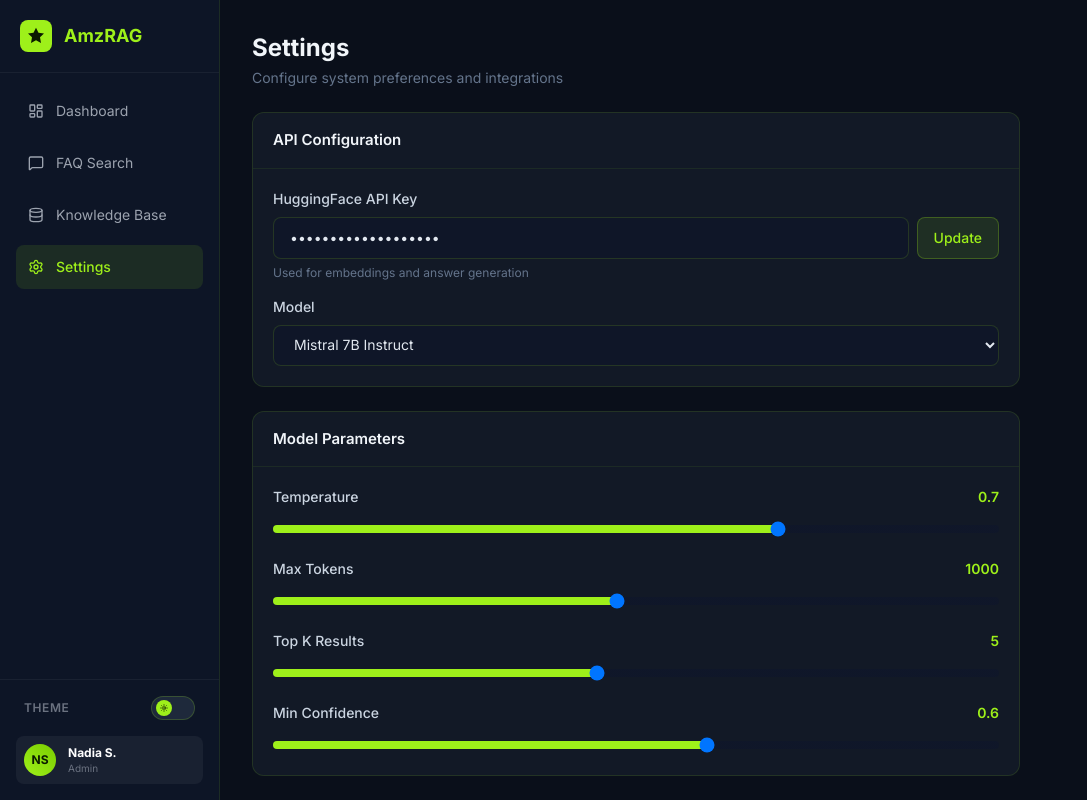
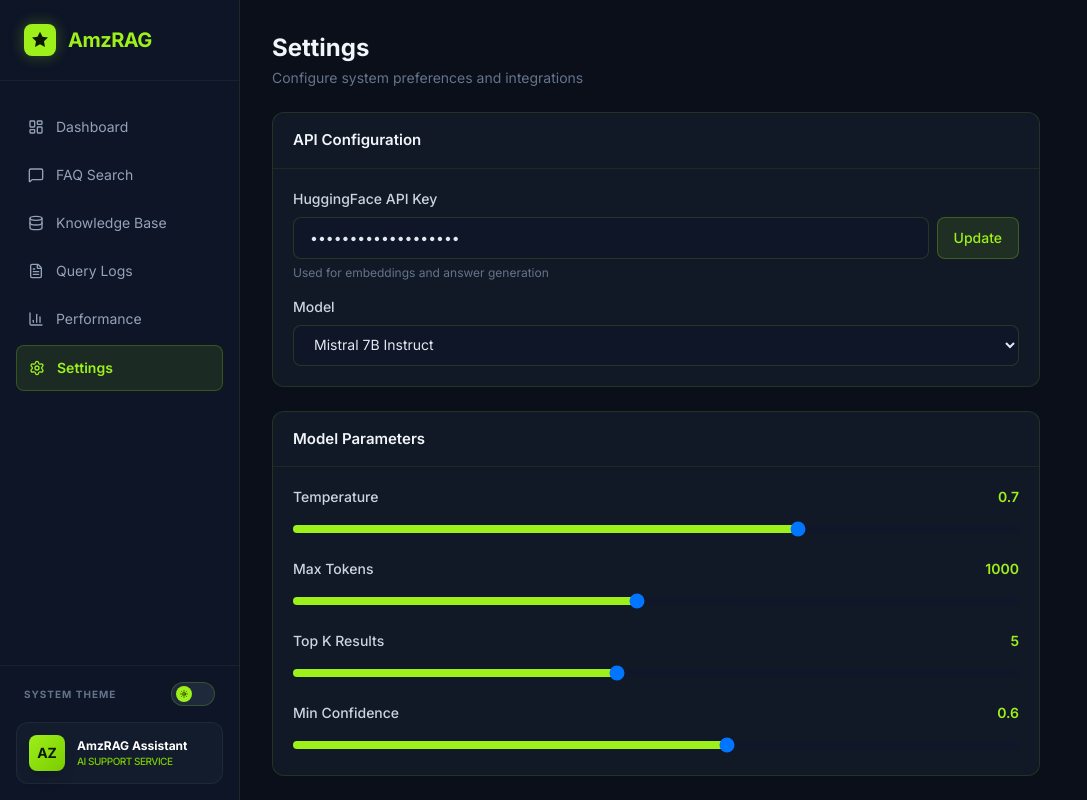
Before and after one commit to ndia4343/RAG-Chatbot-Collection, a Next.js app in the folder Amazon-FAQ-Customer-Chatbot/frontend/: page /settings in a window 1280 px wide. Shown: the whole page, without its empty margins (0-1087 px from the left). Built offline with nearby package versions, Linux system fonts and the light colour scheme.

Commit message:
Refactor Sidebar component with updated navigation

```diff
--- a/Amazon-FAQ-Customer-Chatbot/frontend/components/dashboard/Sidebar.tsx
+++ b/Amazon-FAQ-Customer-Chatbot/frontend/components/dashboard/Sidebar.tsx
@@ -2,67 +2,76 @@
 
 import Link from 'next/link'
 import { usePathname } from 'next/navigation'
-import { LayoutDashboard, MessageSquare, Database, Settings, Sun, Moon } from 'lucide-react'
-import { ThemeToggle } from '@/components/ThemeToggle' // We will create this next
+import {
+  LayoutDashboard,
+  MessageSquare,
+  Database,
+  Settings,
+  BarChart3,
+  FileText
+} from 'lucide-react'
+import { ThemeToggle } from '@/components/ThemeToggle'
 
 const navigation = [
-  { name: 'Dashboard', href: '/analytics', icon: LayoutDashboard },
-  { name: 'FAQ Search', href: '/assistant', icon: MessageSquare },
-  { name: 'Knowledge Base', href: '/knowledge', icon: Database },
-  { name: 'Settings', href: '/settings', icon: Settings },
+  { name: 'Dashboard', icon: LayoutDashboard, href: '/' },
+  { name: 'FAQ Search', icon: MessageSquare, href: '/assistant' },
+  { name: 'Knowledge Base', icon: Database, href: '/knowledge' },
+  { name: 'Query Logs', icon: FileText, href: '/logs' },
+  { name: 'Performance', icon: BarChart3, href: '/analytics' },
+  { name: 'Settings', icon: Settings, href: '/settings' },
 ]
 
 export default function Sidebar() {
   const pathname = usePathname()
 
   return (
-    <aside className="w-[220px] bg-[#0d1526] border-r border-[#9ef01a]/10 flex flex-col h-screen sticky top-0">
+    <aside className="w-[240px] bg-[#0d1526] border-r border-[#9ef01a]/10 flex flex-col h-screen sticky top-0">
       {/* Brand Header */}
-      <div className="p-5 flex items-center gap-3 border-b border-white/5">
-        <div className="w-8 h-8 bg-[#9ef01a] rounded-lg grid place-items-center">
+      <div className="p-6 flex items-center gap-3 border-b border-white/5">
+        <div className="w-8 h-8 bg-[#9ef01a] rounded-lg grid place-items-center shadow-[0_0_15px_rgba(158,240,26,0.3)]">
           <svg className="w-5 h-5 text-[#0a1a00]" viewBox="0 0 24 24" fill="currentColor">
             <path d="M12 2l3 6 6.6 1-4.8 4.6 1.2 6.8L12 17l-6 3.4 1.2-6.8L2.4 9l6.6-1z"/>
           </svg>
         </div>
-        <span className="font-bold text-[#9ef01a] text-lg">AmzRAG</span>
+        <span className="font-bold text-[#9ef01a] text-xl tracking-tight">AmzRAG</span>
       </div>
 
       {/* Navigation Links */}
-      <nav className="flex-1 p-4 space-y-2">
+      <nav className="flex-1 p-4 space-y-1 mt-2">
         {navigation.map((item) => {
           const isActive = pathname === item.href
           return (
             <Link
               key={item.name}
               href={item.href}
-              className={`flex items-center gap-3 p-3 rounded-lg transition-all ${
+              className={`flex items-center gap-3 p-3 rounded-lg transition-all duration-200 ${
                 isActive
-                  ? 'bg-[#9ef01a]/10 text-[#9ef01a] font-medium'
-                  : 'text-gray-400 hover:bg-[#9ef01a]/5 hover:text-[#9ef01a]'
+                  ? 'bg-[#9ef01a]/10 text-[#9ef01a] font-semibold border border-[#9ef01a]/20'
+                  : 'text-slate-400 hover:bg-white/5 hover:text-white'
               }`}
             >
-              <item.icon className="w-4 h-4" />
+              <item.icon className={`w-4 h-4 ${isActive ? 'text-[#9ef01a]' : ''}`} />
               <span className="text-sm">{item.name}</span>
             </Link>
           )
         })}
       </nav>
 
-      {/* Theme Toggle Section (At the Bottom) */}
-      <div className="p-4 border-t border-white/5 flex flex-col gap-4">
+      {/* Bottom Section */}
+      <div className="p-4 border-t border-white/5 space-y-4">
         <div className="flex items-center justify-between px-2">
-          <span className="text-xs font-semibold uppercase tracking-wider text-gray-500">Theme</span>
+          <span className="text-[10px] font-bold uppercase tracking-widest text-slate-500">System Theme</span>
           <ThemeToggle />
         </div>
 
-        {/* User Profile Mini-Card */}
-        <div className="flex items-center gap-3 p-2 rounded-lg bg-white/5">
-          <div className="w-8 h-8 rounded-full bg-gradient-to-tr from-[#9ef01a] to-[#7acc00] flex items-center justify-center text-[#0a1a00] font-bold text-xs">
-            NS
+        {/* Neutral Bot Profile */}
+        <div className="flex items-center gap-3 p-3 rounded-xl bg-[#1e293b]/40 border border-white/5">
+          <div className="w-9 h-9 rounded-lg bg-gradient-to-br from-[#9ef01a] to-[#7acc00] flex items-center justify-center text-[#0a1a00] font-bold text-sm shadow-lg">
+            AZ
           </div>
           <div className="overflow-hidden">
-            <p className="text-xs font-bold text-white truncate">Nadia S.</p>
-            <p className="text-[10px] text-gray-500 truncate">Admin</p>
+            <p className="text-xs font-bold text-white truncate">AmzRAG Assistant</p>
+            <p className="text-[10px] text-brand-dark font-medium uppercase tracking-tighter">AI Support Service</p>
           </div>
         </div>
       </div>
```
